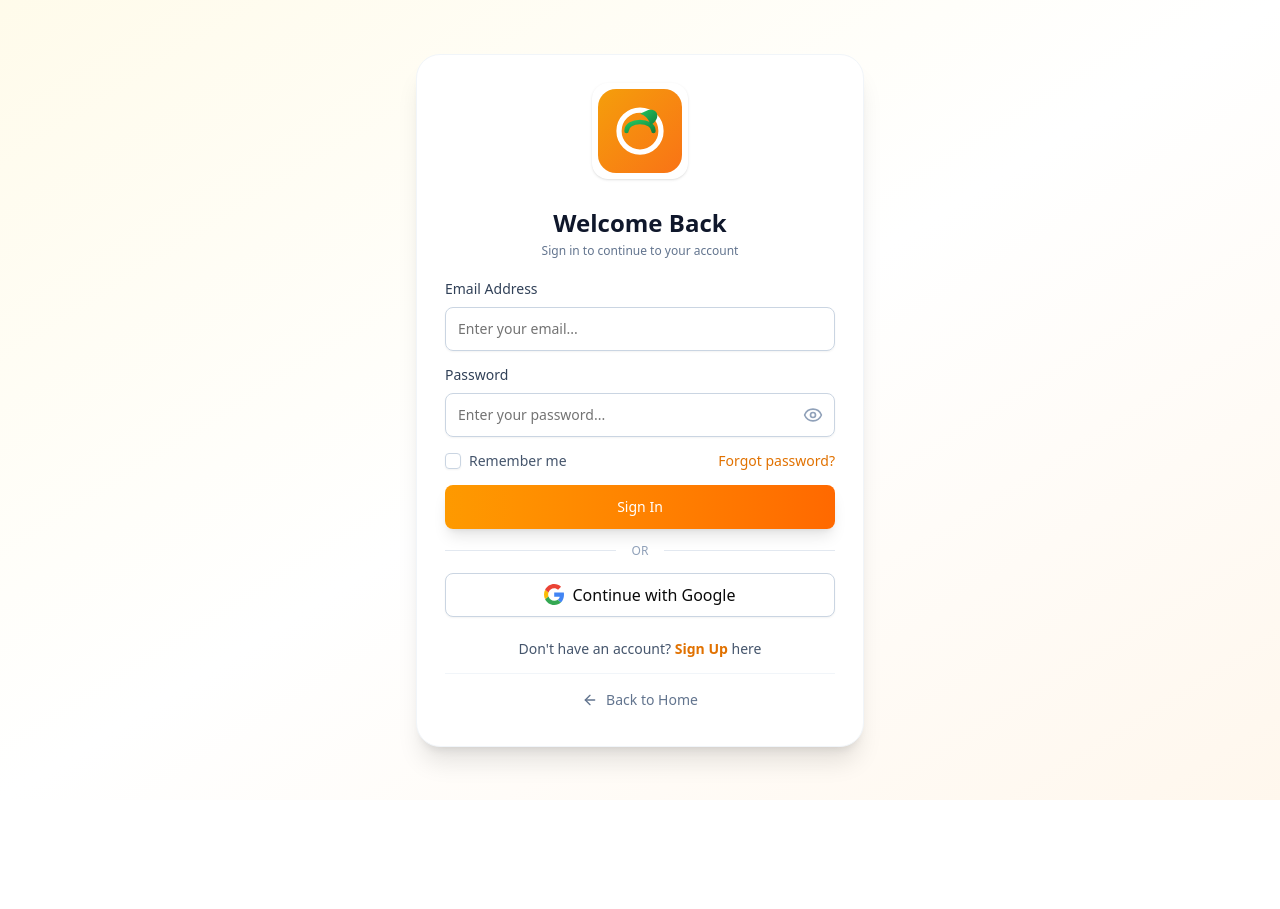
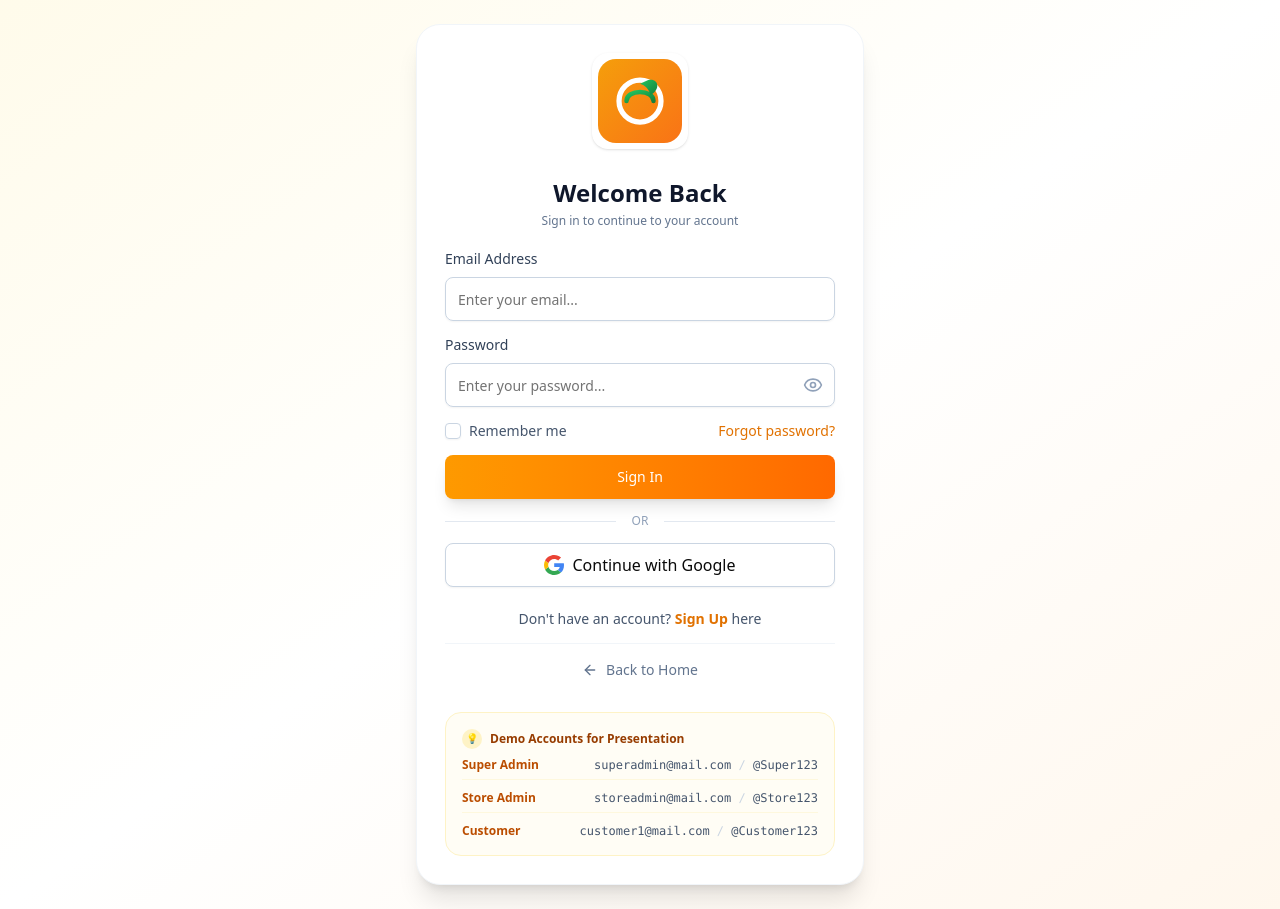
Before and after one commit to FadilRifaldy/Final_Project_Frontend, a Next.js app: page /signInPage in a window 1280 px wide. Before the commit the page ends 800 px from the top, so only its background shows below. Built offline with nearby package versions, Linux system fonts and the light colour scheme; no server answers.

Commit message:
add login information for demo

```diff
--- a/src/app/signInPage/page.tsx
+++ b/src/app/signInPage/page.tsx
@@ -254,6 +254,30 @@ export default function SignInPage() {
               </div>
             </form>
           </Form>
+
+          {/* Demo Accounts Info */}
+          <div className="mt-6 p-4 bg-amber-50/50 border border-amber-100 rounded-2xl text-[10px] sm:text-xs">
+            <div className="flex items-center gap-2 text-amber-800 font-bold mb-2">
+              <div className="w-5 h-5 rounded-full bg-amber-100 flex items-center justify-center">
+                <span className="text-[10px]">💡</span>
+              </div>
+              <span>Demo Accounts for Presentation</span>
+            </div>
+            <div className="space-y-2.5">
+              <div className="flex flex-col sm:flex-row sm:items-center sm:justify-between gap-1 border-b border-amber-100/50 pb-1.5 last:border-0 last:pb-0">
+                <span className="font-semibold text-amber-700 w-24">Super Admin</span>
+                <span className="text-slate-600 font-mono">superadmin@mail.com <span className="text-slate-300">/</span> @Super123</span>
+              </div>
+              <div className="flex flex-col sm:flex-row sm:items-center sm:justify-between gap-1 border-b border-amber-100/50 pb-1.5 last:border-0 last:pb-0">
+                <span className="font-semibold text-amber-700 w-24">Store Admin</span>
+                <span className="text-slate-600 font-mono">storeadmin@mail.com <span className="text-slate-300">/</span> @Store123</span>
+              </div>
+              <div className="flex flex-col sm:flex-row sm:items-center sm:justify-between gap-1 border-b border-amber-100/50 pb-1.5 last:border-0 last:pb-0">
+                <span className="font-semibold text-amber-700 w-24">Customer</span>
+                <span className="text-slate-600 font-mono">customer1@mail.com <span className="text-slate-300">/</span> @Customer123</span>
+              </div>
+            </div>
+          </div>
         </div>
       </div>
     </div>
```
